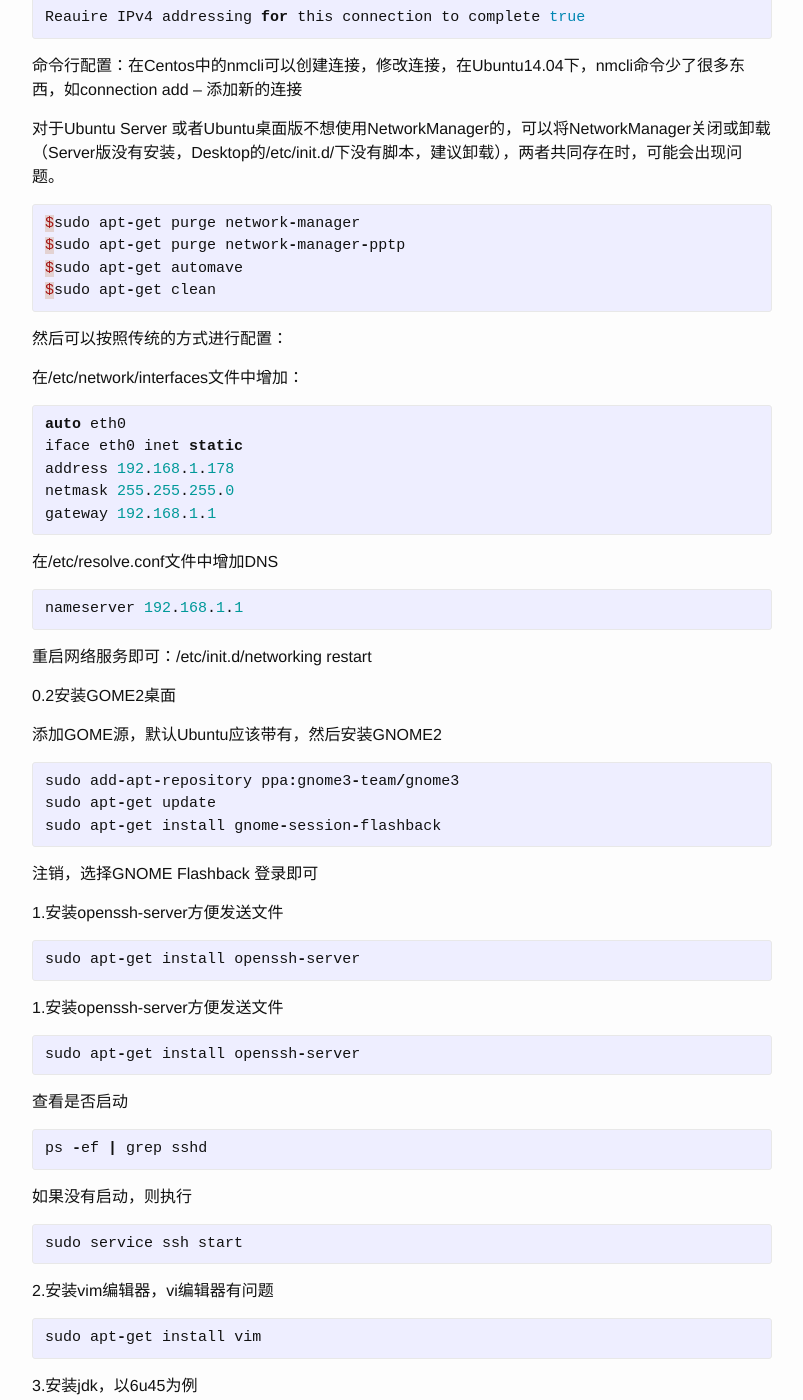
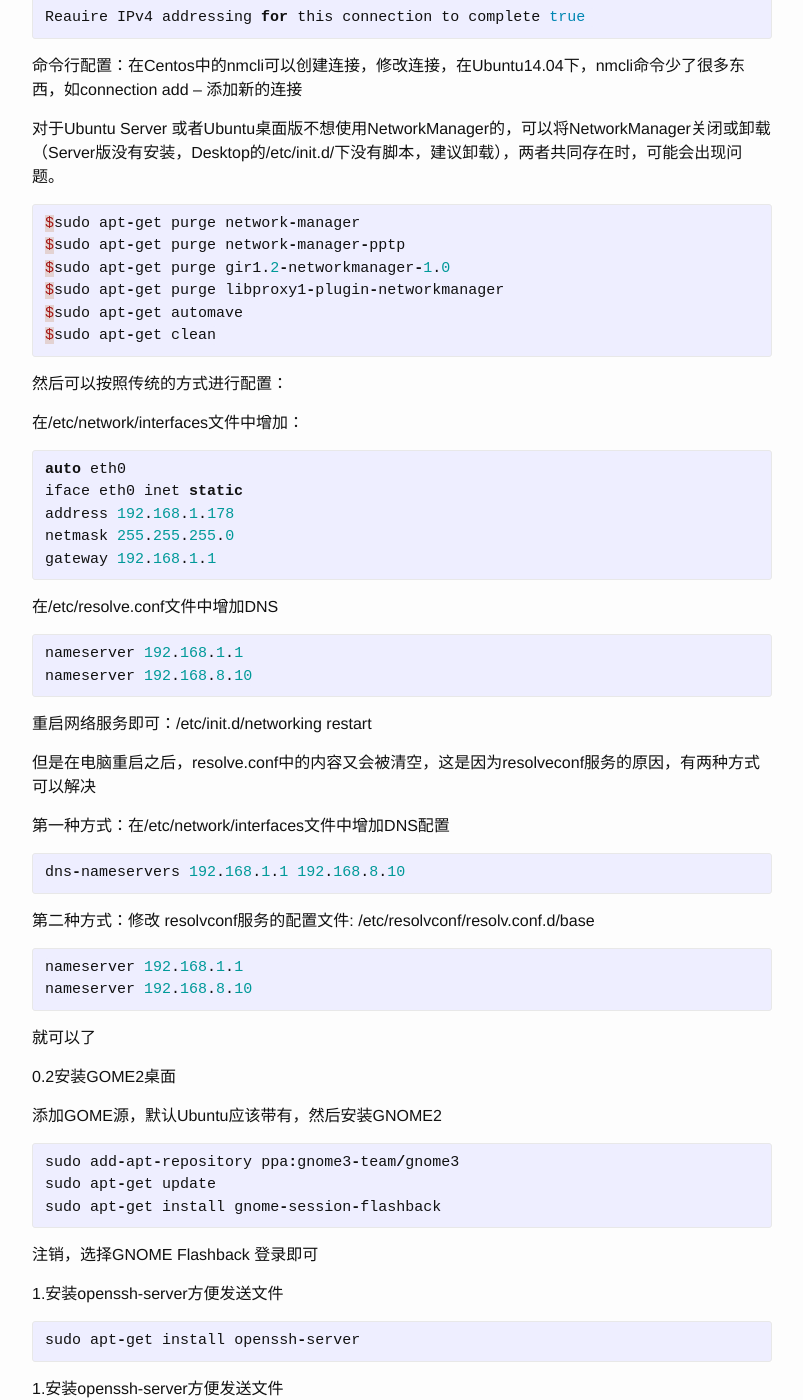
Before and after one commit to jlqian/blog_back, a Jekyll site: the page built from _posts/2016-03-13-ubuntu-build-java-developing-environment.markdown, in a window 1280 px wide and 1400 px high, scrolled down 703 px. Shown: the whole window, without its empty margins (238-1041 px from the left). Built offline with Jekyll 4.4.1, drawn with Linux system fonts in a browser that asks for light colours.

```diff
--- a/_posts/2016-03-13-ubuntu-build-java-developing-environment.markdown
+++ b/_posts/2016-03-13-ubuntu-build-java-developing-environment.markdown
@@ -36,6 +36,8 @@
 {% highlight c %}
 $sudo apt-get purge network-manager
 $sudo apt-get purge network-manager-pptp
+$sudo apt-get purge gir1.2-networkmanager-1.0
+$sudo apt-get purge libproxy1-plugin-networkmanager
 $sudo apt-get automave
 $sudo apt-get clean
 {% endhighlight %}
@@ -54,9 +56,25 @@
 在/etc/resolve.conf文件中增加DNS
 {% highlight c %}
 nameserver 192.168.1.1
+nameserver 192.168.8.10
 {% endhighlight %}
 
 重启网络服务即可：/etc/init.d/networking restart
+
+但是在电脑重启之后，resolve.conf中的内容又会被清空，这是因为resolveconf服务的原因，有两种方式可以解决
+
+第一种方式：在/etc/network/interfaces文件中增加DNS配置
+{% highlight c %}
+dns-nameservers 192.168.1.1 192.168.8.10
+{% endhighlight %}
+
+第二种方式：修改 resolvconf服务的配置文件: /etc/resolvconf/resolv.conf.d/base
+{% highlight c %}
+nameserver 192.168.1.1
+nameserver 192.168.8.10
+{% endhighlight %}
+
+就可以了
 
 0.2安装GOME2桌面
 
```
